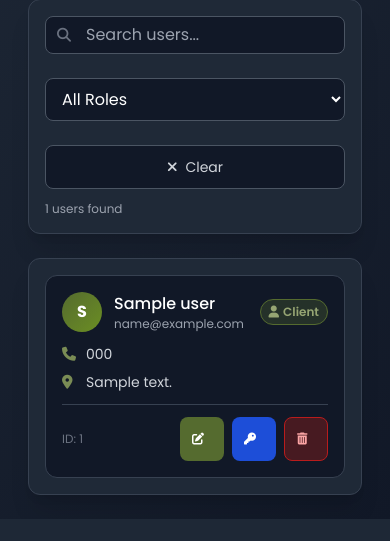
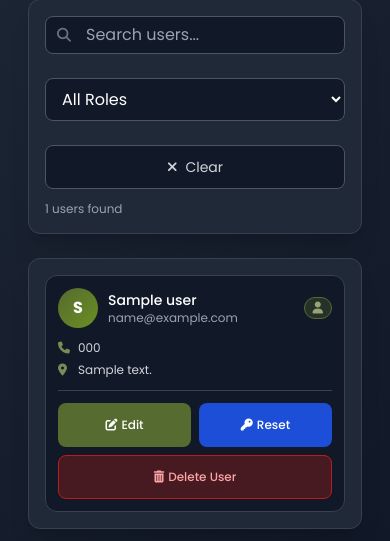
Before and after one commit to Morrongue/PetCare, a Django app: template home/templates/admin_users_list.html in a window 390 px wide. Shown: the part 325-866 px from the top of the page. Before the commit the page ends 844 px from the top, so only its background shows below. Run offline with Django 5.2, Linux system fonts and the light colour scheme; the template is opened without the code that fills it: most values are stand-ins (such as "Sample title", 1, 10 or a date in 2020); some libraries are stand-ins or nearby versions.

Commit message:
responsive fixeds

```diff
--- a/home/templates/admin_users_list.html
+++ b/home/templates/admin_users_list.html
@@ -266,10 +266,9 @@
         </table>
       </div>
 
-      <!-- Mobile Cards (hidden on desktop) -->
-      <div class="md:hidden space-y-3 p-4" id="mobileUsersList">
+        <div class="md:hidden space-y-3 p-4" id="mobileUsersList">
         {% for usuario in usuarios %}
-          <div class="bg-dark-900 border border-dark-700 rounded-xl p-4 user-row mobile-user-card"
+          <div class="bg-dark-900 border border-dark-700 rounded-xl p-3 user-row mobile-user-card"
                data-username="{{ usuario.User|lower }}"
                data-email="{{ usuario.Email|lower }}"
                data-phone="{{ usuario.Phone|default:''|lower }}"
@@ -278,7 +277,7 @@
 
             <!-- Header with avatar and basic info -->
             <div class="flex items-center justify-between mb-3">
-              <div class="flex items-center space-x-3 flex-1 min-w-0">
+              <div class="flex items-center space-x-2.5 flex-1 min-w-0">
                 <div class="w-10 h-10 rounded-full bg-gradient-to-br
                             {% if usuario.Rol == 'Administrador' %}from-orange-700 to-orange-600
                             {% elif usuario.Rol == 'Veterinario' %}from-purple-700 to-purple-600
@@ -287,69 +286,67 @@
                   {{ usuario.User|slice:":1"|upper }}
                 </div>
                 <div class="min-w-0 flex-1">
-                  <p class="text-white font-medium username-text truncate">{{ usuario.User }}</p>
+                  <p class="text-white font-medium text-sm username-text truncate">{{ usuario.User }}</p>
                   <p class="text-gray-400 text-xs truncate email-text">{{ usuario.Email }}</p>
                 </div>
               </div>
-              <span class="inline-flex items-center px-2 py-1 rounded-full text-xs font-semibold
+              <span class="inline-flex items-center px-2 py-1 rounded-full text-xs font-semibold flex-shrink-0
                            {% if usuario.Rol == 'Administrador' %}bg-orange-700/30 text-orange-400 border border-orange-700
                            {% elif usuario.Rol == 'Veterinario' %}bg-purple-700/30 text-purple-400 border border-purple-700
                            {% else %}bg-olive-700/30 text-olive-400 border border-olive-700{% endif %}">
                 <i class="fas
                    {% if usuario.Rol == 'Administrador' %}fa-user-shield
                    {% elif usuario.Rol == 'Veterinario' %}fa-user-md
-                   {% else %}fa-user{% endif %} mr-1"></i>
-                {% if usuario.Rol == 'Administrador' %}Admin
-                {% elif usuario.Rol == 'Veterinario' %}Vet
-                {% else %}Client{% endif %}
+                   {% else %}fa-user{% endif %}"></i>
               </span>
             </div>
 
             <!-- Contact Info -->
-            <div class="space-y-2 mb-3">
+            <div class="space-y-1.5 mb-3">
               {% if usuario.Phone %}
-              <div class="flex items-center text-gray-300 text-sm phone-text">
-                <i class="fas fa-phone text-olive-500 mr-2 w-4"></i>
+              <div class="flex items-center text-gray-300 text-xs phone-text">
+                <i class="fas fa-phone text-olive-500 mr-2 w-3 text-xs"></i>
                 <span class="truncate">{{ usuario.Phone }}</span>
               </div>
               {% endif %}
 
               {% if usuario.Address %}
-              <div class="flex items-center text-gray-300 text-sm address-text">
-                <i class="fas fa-map-marker-alt text-olive-500 mr-2 w-4"></i>
+              <div class="flex items-center text-gray-300 text-xs address-text">
+                <i class="fas fa-map-marker-alt text-olive-500 mr-2 w-3 text-xs"></i>
                 <span class="truncate">{{ usuario.Address }}</span>
               </div>
               {% endif %}
             </div>
 
-            <!-- Actions -->
-            <div class="flex items-center justify-between pt-3 border-t border-dark-700">
-              <div class="text-xs text-gray-500">
-                ID: {{ usuario.id }}
-              </div>
-              <div class="flex items-center space-x-2">
+            <!-- ✅ BOTONES ULTRA COMPACTOS - VERSIÓN STACK VERTICAL -->
+            <div class="flex flex-col gap-2 pt-3 border-t border-dark-700">
+
+              <!-- Fila 1: Edit + Reset (50% cada uno) -->
+              <div class="flex gap-2">
                 <a href="{% url 'admin_users_edit' usuario.id %}"
-                   class="bg-olive-700 hover:bg-olive-600 text-white px-3 py-1.5 rounded-lg
-                          transition-colors duration-300 text-xs font-medium inline-flex items-center"
-                   title="Edit user">
-                  <i class="fas fa-edit"></i>
+                   class="flex-1 bg-olive-700 hover:bg-olive-600 text-white px-2 py-2 rounded-lg
+                          transition-colors duration-300 text-xs font-medium flex items-center justify-center gap-1">
+                  <i class="fas fa-edit text-xs"></i>
+                  <span>Edit</span>
                 </a>
 
                 <a href="{% url 'admin_users_reset_password' usuario.id %}"
-                   class="bg-blue-700 hover:bg-blue-600 text-white px-3 py-1.5 rounded-lg
-                          transition-colors duration-300 text-xs font-medium inline-flex items-center"
-                   title="Reset password">
-                  <i class="fas fa-key"></i>
-                </a>
-
-                <a href="{% url 'admin_users_delete' usuario.id %}"
-                   onclick="return confirm('Are you sure you want to delete {{ usuario.User }}? This action cannot be undone.');"
-                   class="bg-red-900/50 hover:bg-red-900 text-red-300 hover:text-white px-3 py-1.5 rounded-lg
-                          transition-colors duration-300 text-xs font-medium border border-red-700 inline-flex items-center"
-                   title="Delete user">
-                  <i class="fas fa-trash-alt"></i>
+                   class="flex-1 bg-blue-700 hover:bg-blue-600 text-white px-2 py-2 rounded-lg
+                          transition-colors duration-300 text-xs font-medium flex items-center justify-center gap-1">
+                  <i class="fas fa-key text-xs"></i>
+                  <span>Reset</span>
                 </a>
               </div>
+
+              <!-- Fila 2: Delete (100% ancho) -->
+              <a href="{% url 'admin_users_delete' usuario.id %}"
+                 onclick="return confirm('Delete {{ usuario.User }}?');"
+                 class="w-full bg-red-900/50 hover:bg-red-900 text-red-300 hover:text-white px-2 py-2 rounded-lg
+                        transition-colors duration-300 text-xs font-medium border border-red-700 flex items-center justify-center gap-1">
+                <i class="fas fa-trash-alt text-xs"></i>
+                <span>Delete User</span>
+              </a>
+
             </div>
           </div>
         {% endfor %}
--- a/home/templates/reports.html
+++ b/home/templates/reports.html
@@ -49,7 +49,7 @@
         <div class="text-4xl mb-3 transition-transform group-hover:scale-110">
           <i class="fas fa-calendar-check"></i>
         </div>
-        <p class="font-semibold">Appointments</p>
+        <p class="font-semibold">scheduling</p>
         <p class="text-xs mt-1 opacity-75">View scheduling data</p>
       </a>
 
@@ -77,7 +77,7 @@
         <div class="text-4xl mb-3 transition-transform group-hover:scale-110">
           <i class="fas fa-user-md"></i>
         </div>
-        <p class="font-semibold">Veterinarians</p>
+        <p class="font-semibold">Vets</p>
         <p class="text-xs mt-1 opacity-75">Staff performance</p>
       </a>
 
```
